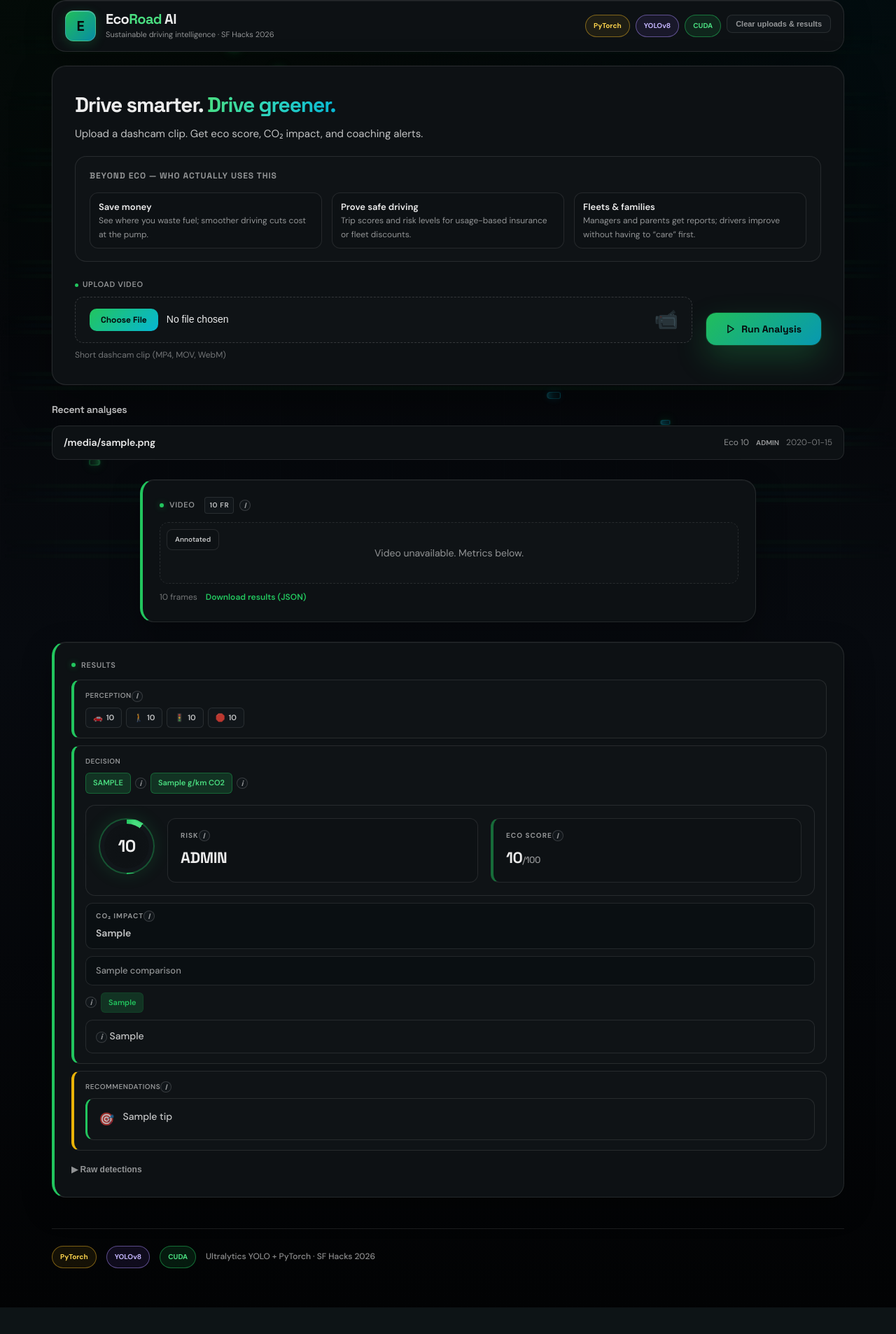
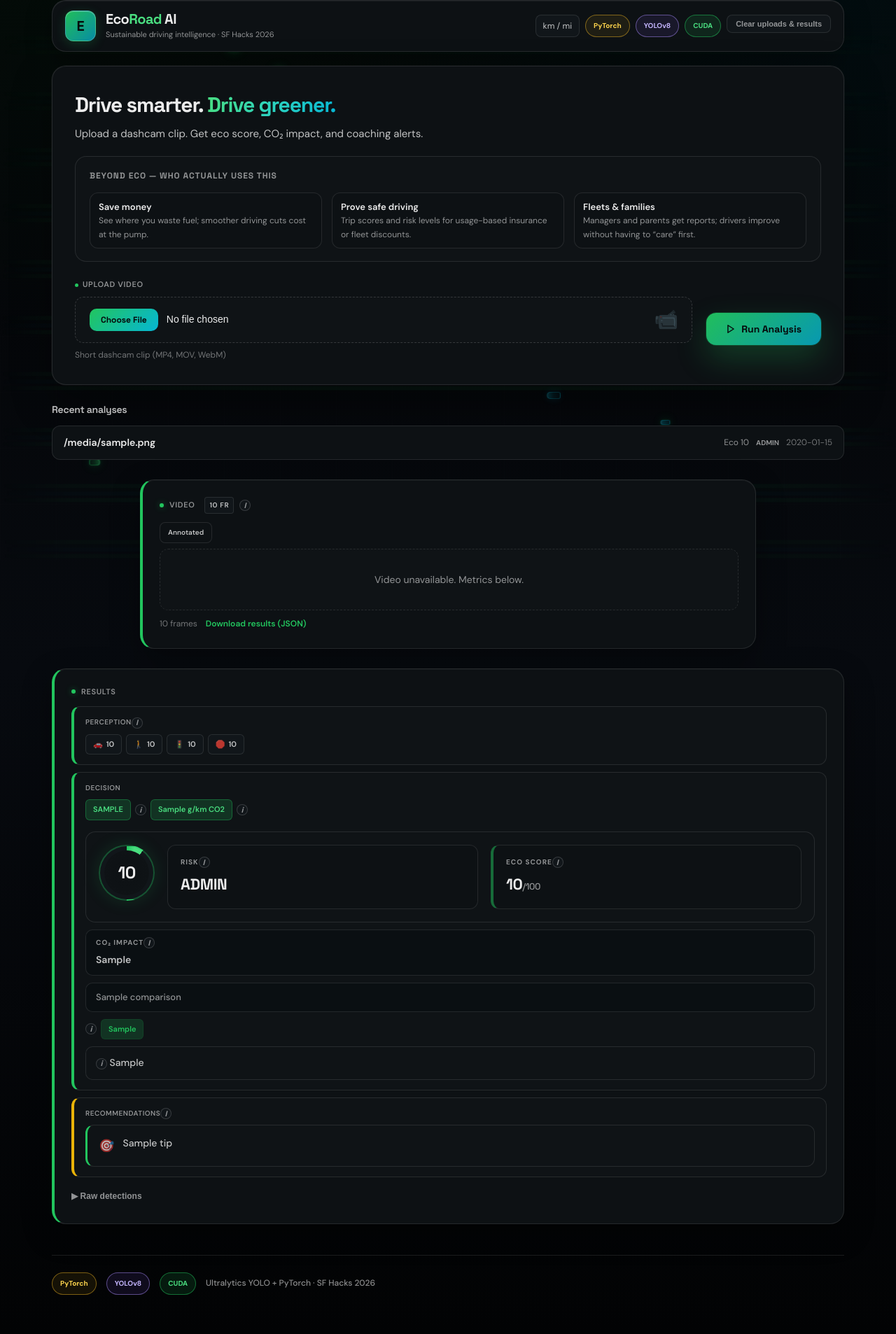
Before and after one commit to Savant-sys/ecoRoadAI, a Flask app: template templates/index.html in a window 1280 px wide. Shown: the whole page at 70% size. Before the commit the page ends 1868 px from the top, so only its background shows below. Run offline with Flask 2, Linux system fonts and the light colour scheme; the template is opened without the code that fills it: most values are stand-ins (such as "Sample title", 1, 10 or a date in 2020).

Commit message:
add mph/kph toggle

```diff
--- a/templates/index.html
+++ b/templates/index.html
@@ -376,6 +376,10 @@
     .run-btn svg { vertical-align: -2px; margin-right: 8px; }
     .sample-btn { background: none; border: none; padding: 0; font-size: 13px; color: var(--accent); cursor: pointer; text-decoration: underline; font-family: inherit; }
     .sample-btn:hover { color: var(--text); }
+    .unit-toggle { background: var(--bg-float); border: 1px solid var(--border); border-radius: 8px; padding: 6px 10px; font-size: 12px; color: var(--text-2); cursor: pointer; font-family: inherit; }
+    .unit-toggle:hover { border-color: var(--accent); color: var(--accent); }
+    body.unit-imperial .unit-metric { display: none !important; }
+    body.unit-metric .unit-imperial { display: none !important; }
 
     .load-overlay {
       display: none; position: fixed; inset: 0;
@@ -507,11 +511,12 @@
     .media-wrap:hover video, .media-wrap:hover .out-img { box-shadow: 0 4px 20px rgba(0,0,0,0.3); }
     .media-wrap { position: relative; border-radius: var(--radius); overflow: hidden; contain: layout paint; }
     .media-badge {
-      position: absolute; top: 10px; left: 10px; z-index: 2;
+      display: inline-block;
       font-size: 10px; font-weight: 600;
       padding: 6px 11px; border-radius: 8px;
       background: var(--card); border: 1px solid var(--border);
       color: var(--text-2);
+      margin-bottom: 8px;
     }
     .media-info {
       margin-top: 10px; display: flex; gap: 12px; align-items: center; flex-wrap: wrap;
@@ -932,6 +937,7 @@
       </div>
     </a>
     <div class="nav-pills">
+      <button type="button" class="unit-toggle" id="unit-toggle" title="Switch metric / imperial" aria-pressed="false"><span class="unit-m">km</span> / <span class="unit-i">mi</span></button>
       <span class="pill pill-torch">PyTorch</span>
       <span class="pill pill-yolo">YOLOv8</span>
       <span class="pill pill-gpu">CUDA</span>
@@ -1007,6 +1013,24 @@
           zone.classList.remove('has-file');
           icon.textContent='📹';
         }
+      });
+    }
+  })();
+  </script>
+  <script>
+  (function(){
+    var u=document.getElementById('unit-toggle'), key='ecoroad_units';
+    if(u){
+      document.body.classList.remove('unit-metric','unit-imperial');
+      if(localStorage.getItem(key)==='imperial'){ document.body.classList.add('unit-imperial'); u.setAttribute('aria-pressed','true'); }
+      else{ document.body.classList.add('unit-metric'); u.setAttribute('aria-pressed','false'); }
+      u.addEventListener('click',function(){
+        var wasImperial=document.body.classList.contains('unit-imperial');
+        document.body.classList.remove('unit-metric','unit-imperial');
+        var isImperial=!wasImperial;
+        document.body.classList.add(isImperial?'unit-imperial':'unit-metric');
+        localStorage.setItem(key,isImperial?'imperial':'metric');
+        u.setAttribute('aria-pressed',isImperial);
       });
     }
   })();
@@ -1157,8 +1181,8 @@
       <!-- Left: media -->
       <div class="panel panel-media">
         <div class="section-label"><span class="dot"></span> Video<span class="badge">{{ summary.frames_processed }} fr</span><span class="info-wrap"><span class="info-icon" aria-label="What is this?">i</span><span class="info-popover">Your clip with AI bounding boxes on detected objects. &quot;fr&quot; = frames we analyzed (e.g. 30 fr/sec at 30 fps).</span></span></div>
+        <span class="media-badge">Annotated</span>
         <div class="media-wrap">
-          <span class="media-badge">Annotated</span>
           {% if video_available %}
           <video id="annotated-{{ output_id }}" data-output-id="{{ output_id }}" src="/annotated/{{ output_id }}?v={{ output_id }}{% if cache_bust %}&_={{ cache_bust }}{% endif %}" controls playsinline preload="auto"></video>
           {% if summary.get('playback_alerts') and summary.get('duration_sec') %}
@@ -1294,18 +1318,18 @@
             <div class="fuel-metric">
               <div class="fuel-icon">⛽</div>
               <div class="fuel-data">
-                <div class="fuel-value">{{ fuel.liters_used }}L</div>
+                <div class="fuel-value"><span class="unit-metric">{{ fuel.liters_used }}L</span><span class="unit-imperial">{{ "%.2f"|format(fuel.liters_used / 3.785) }} gal</span></div>
                 <div class="fuel-label">Used</div>
               </div>
             </div>
             <div class="fuel-metric">
               <div class="fuel-icon">📊</div>
               <div class="fuel-data">
-                <div class="fuel-value">{{ fuel.liters_per_100km }}L</div>
-                <div class="fuel-label">per 100km</div>
+                <div class="fuel-value"><span class="unit-metric">{{ fuel.liters_per_100km }}L</span><span class="unit-imperial">{{ fuel.mpg_us }}</span></div>
+                <div class="fuel-label"><span class="unit-metric">per 100km</span><span class="unit-imperial">MPG</span></div>
               </div>
             </div>
-            <div class="fuel-metric">
+            <div class="fuel-metric unit-metric">
               <div class="fuel-icon">🇺🇸</div>
               <div class="fuel-data">
                 <div class="fuel-value">{{ fuel.mpg_us }} MPG</div>
@@ -1483,7 +1507,7 @@
           <div class="trip-chips">
             <span class="chip chip-co2">{{ ts.total_co2_g }}g CO2</span>
             <span class="chip">{{ ts.avg_co2_gkm }} g/km avg</span>
-            <span class="chip">{{ ts.distance_est_km }} km</span>
+            <span class="chip"><span class="unit-metric">{{ ts.distance_est_km }} km</span><span class="unit-imperial">{{ "%.2f"|format(ts.distance_est_km * 0.621371) }} mi</span></span>
             {% if ts.efficiency_loss_pct > 0 %}<span class="chip chip-fuel">-{{ ts.efficiency_loss_pct }}% eff</span>{% endif %}
           </div>
           <div class="risk-bar">
```
